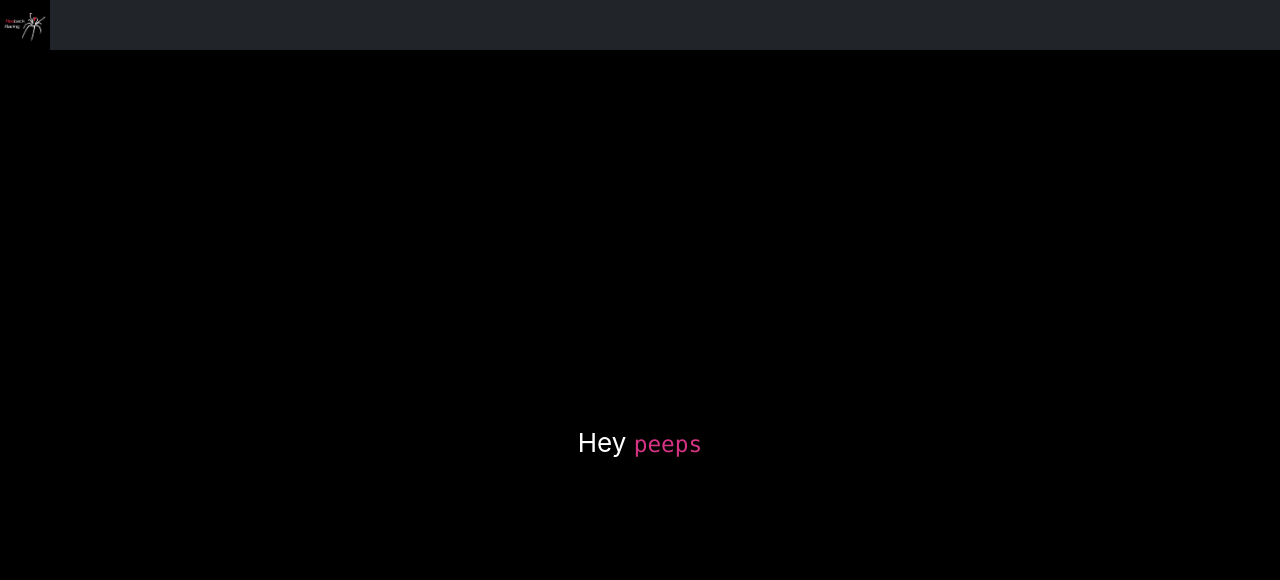
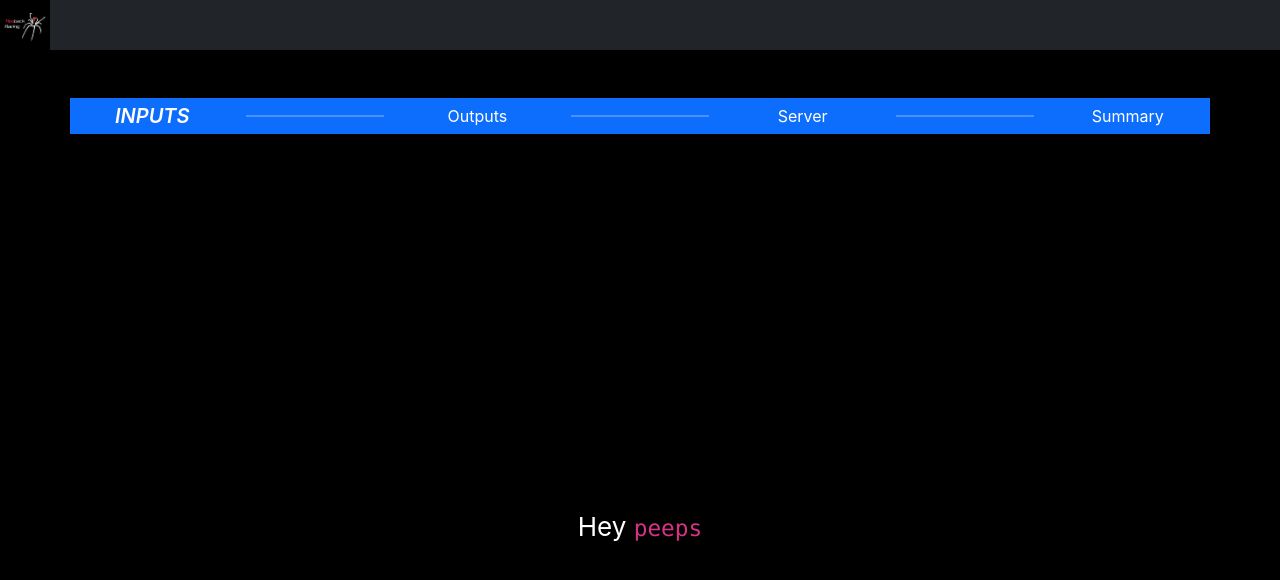
Before and after one commit to GuAiden/rb-nmp-ucf, a React (Create React App) app in the folder client/: page / in a window 1280 px wide. Shown: the top 580 px of the page. Built offline with nearby package versions, Linux system fonts and the light colour scheme.

Commit message:
Add menu switcher component to prepare for future switching across components

```diff
--- a/client/src/App.tsx
+++ b/client/src/App.tsx
@@ -1,10 +1,12 @@
 import React from 'react';
 import './App.css';
-import Navbar from './Components/Navbar';
+import Navbar from './components/Navbar';
+import MenuSwitcher from './components/MenuSwitcher';
 
 const App: React.FC = () => (
   <div className="App">
     <Navbar />
+    <MenuSwitcher />
     <header className="App-header">
       <p>
         Hey <code>peeps</code>
--- a/client/src/Components/Navbar/index.css
+++ /dev/null
@@ -1,6 +0,0 @@
-.redbacklogowrapper {
-    margin-top: -8px;
-    margin-left: -12px;
-    margin-bottom: -8px;
-    height: 10%;
-}
--- /dev/null
+++ b/client/src/components/MenuSwitcher/index.tsx
@@ -0,0 +1,61 @@
+import React, { useState } from 'react';
+import './menuswitcher.css';
+/**
+ * Basic anchor group to switch between components
+ * @returns Functional component to switch between input/output menus
+ */
+const MenuSwitcher: React.FunctionComponent = () => {
+  const [count, setCount] = useState(1);
+  return (
+    <div className="container border border-primary mt-5 bg-primary">
+      <div className="row">
+        <div className="col-sm col-wrapper my-auto">
+          <a
+            href="#"
+            className={count === 1 ? 'a-selected' : 'a-unselected'}
+            onClick={(): void => setCount(1)}
+          >
+            Inputs
+          </a>
+        </div>
+        <div className="col-sm col-wrapper my-auto">
+          <hr className="hr-wrapper" />
+        </div>
+        <div className="col-sm col-wrapper my-auto">
+          <a
+            href="#"
+            className={count === 2 ? 'a-selected' : 'a-unselected'}
+            onClick={(): void => setCount(2)}
+          >
+            Outputs
+          </a>
+        </div>
+        <div className="col-sm col-wrapper my-auto">
+          <hr className="hr-wrapper" />
+        </div>
+        <div className="col-sm col-wrapper my-auto">
+          <a
+            href="#"
+            className={count === 3 ? 'a-selected' : 'a-unselected'}
+            onClick={(): void => setCount(3)}
+          >
+            Server
+          </a>
+        </div>
+        <div className="col-sm col-wrapper my-auto">
+          <hr className="hr-wrapper" />
+        </div>
+        <div className="col-sm col-wrapper my-auto">
+          <a
+            href="#"
+            className={count === 4 ? 'a-selected' : 'a-unselected'}
+            onClick={(): void => setCount(4)}
+          >
+            Summary
+          </a>
+        </div>
+      </div>
+    </div>
+  );
+};
+export default MenuSwitcher;
--- /dev/null
+++ b/client/src/components/MenuSwitcher/menuswitcher.css
@@ -0,0 +1,30 @@
+
+
+.a-unselected {
+    text-decoration: none;
+    color: white;
+}
+
+.a-selected {
+    text-decoration: none;
+    color: white;
+    text-transform: uppercase;
+    font-weight: 600;
+    font-size: 20px;
+    font-style: italic;
+}
+
+.a:hover {
+    font-weight: 750;
+    color: white;
+}
+
+.hr-wrapper {
+    border: solid 1px white;
+    background-color: white;
+    color: white;
+}
+
+.col-wrapper {
+    margin-top: -2.5px;
+}
--- a/client/src/Components/Navbar/index.tsx
+++ b/client/src/components/Navbar/index.tsx
@@ -1,6 +1,10 @@
 import redbacklogo from '../../assets/redbacklogo.png';
-import './index.css';
+import './navbar.css';
 
+/**
+ * Basic navigation bar with simple logo
+ * @returns Functional Navbar component
+ */
 const Navbar: React.FunctionComponent = () => (
   <div className="container-fluid bg-dark">
     <nav className="navbar navbar-light bg-dark">
--- /dev/null
+++ b/client/src/components/Navbar/navbar.css
@@ -0,0 +1,6 @@
+.redbacklogowrapper {
+    margin-top: -8px; /* Negative values to remove the default navbar padding in bootstraps navbar class */
+    margin-left: -12px;
+    margin-bottom: -8px;
+    height: 10%;
+}
```
Also changed, not shown: client/src/components/MenuSwitcher/InputPage/index.tsx (added, +9 -0 lines), client/src/Components/README.md (deleted).
